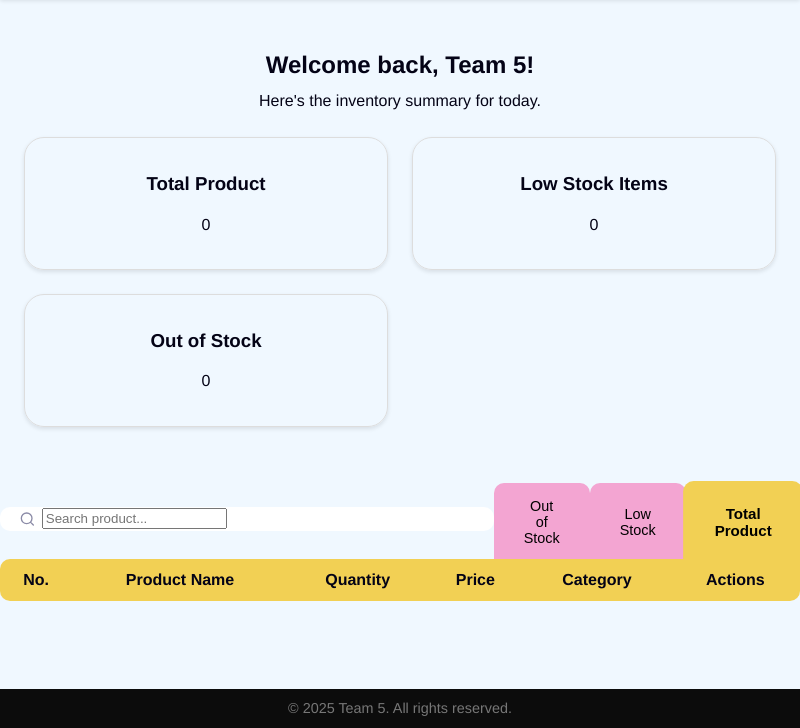
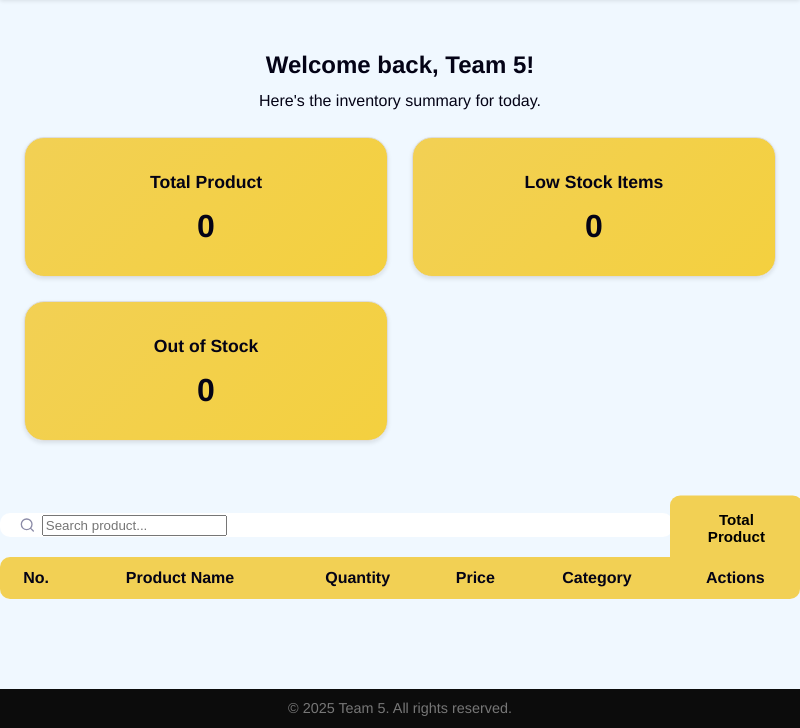
Before and after one commit to schvmq/ElectronJS-Team5, an Electron app: page public/index.html in a window 800 px wide. Shown: the part 72-800 px from the top of the page. Drawn offline with Linux system fonts and the light colour scheme.

Commit message:
giremove filters, minor fixes (nabungkag sori)

```diff
--- a/public/index.html
+++ b/public/index.html
@@ -74,8 +74,6 @@
                         </div>
 
                         <div class="table-filters">
-                            <button id="out-of-stock-count" class="filter-button none" data-filter="out-of-stock">Out of Stock</button>
-                            <button id="low-stock-count" class="filter-button low" data-filter="low">Low Stock</button>
                             <button id="total-product-count" class="filter-button total active" data-filter="all">Total Product</button>
                         </div>
                     </div>
--- a/public/inventory.js
+++ b/public/inventory.js
@@ -18,6 +18,7 @@ function addProduct(name, quantity, price, category) {
     inventory.push(newProduct);
     saveData();
     displayProducts();
+    updateCounts();
 }
 
 function displayProducts() {
@@ -56,6 +57,7 @@ function deleteProduct(id) {
     inventory = inventory.filter(product => product.id !== id);
     saveData();
     displayProducts();
+    updateCounts();
 }
 
 function saveData() {
@@ -141,6 +143,9 @@ function searchProducts(query) {
     `;
     tbody.appendChild(row);
   });
+
+  // Update counts based on filtered results for search
+  updateCounts();
 }
 
 // Edit product function
--- a/public/style.css
+++ b/public/style.css
@@ -227,6 +227,8 @@ header {
   width: 100%;
   height: 100%;
   transition: transform 0.3s ease, box-shadow 0.3s ease;
+  background: linear-gradient(135deg, var(--primary) 0%, #f4d03f 100%);
+  color: var(--text);
 }
 
 .widget-card:hover {
@@ -236,6 +238,32 @@ header {
 
 .card-content {
     margin: var(--spacing-sm) 0;
+}
+
+.card-content h3 {
+    font-size: 1.1rem;
+    font-weight: bold;
+    margin-bottom: 0.5rem;
+    color: var(--text);
+}
+
+.card-content p {
+    font-size: 2rem;
+    font-weight: bold;
+    margin: 0;
+    color: var(--text);
+    animation: countUp 0.8s ease-out;
+}
+
+@keyframes countUp {
+    from {
+        opacity: 0;
+        transform: scale(0.5);
+    }
+    to {
+        opacity: 1;
+        transform: scale(1);
+    }
 }
 
 
@@ -410,9 +438,9 @@ tr:nth-child(even) {
 
 tr:hover {
   background-color: rgba(130, 175, 237, 0.1);
-  transform: scale(1.01);
-  transition: all 0.2s ease;
 }
+
+/* Table cell animations removed - keeping only button animations */
 
 .table-container {
   max-width: 1200px;
```
